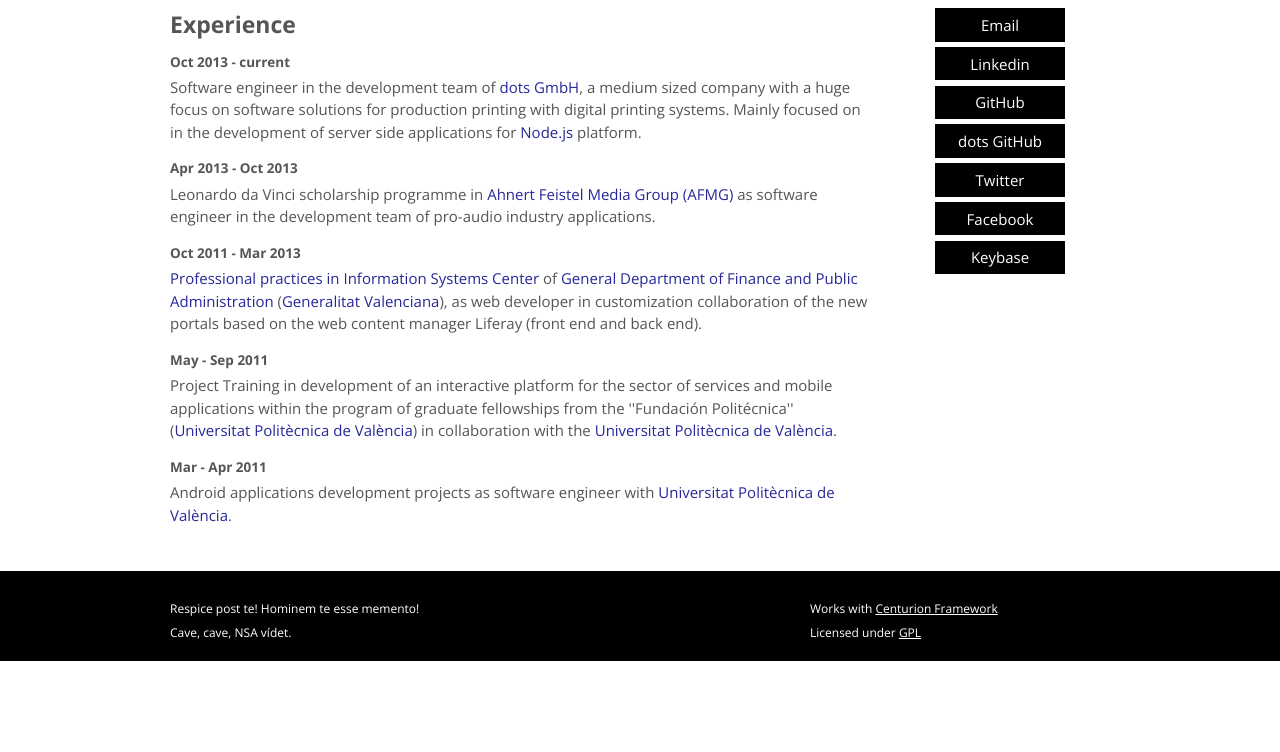
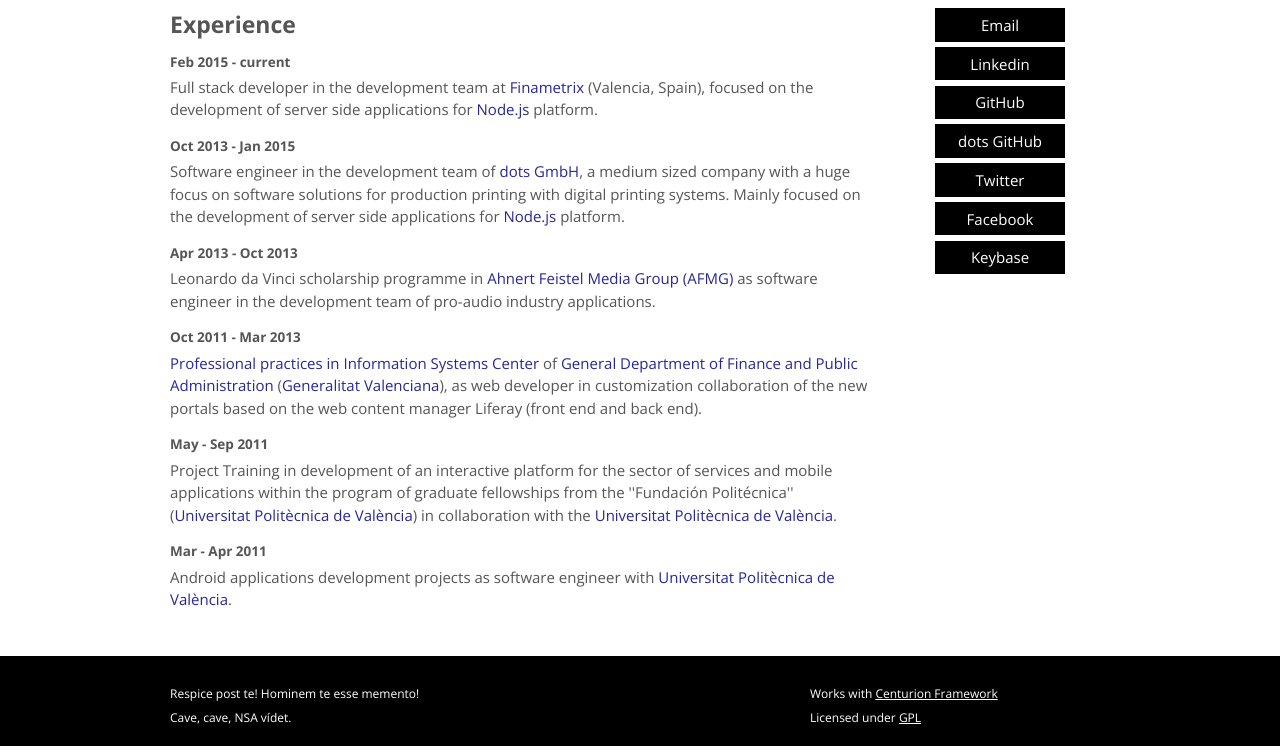
Before and after one commit to antoniobusrod/antoniobusrod.github.io, a plain HTML site: page portfolio.html in a window 1280 px wide. Both pictures are taken after a click on the link "EXPERIENCE". Shown: the part 177-929 px from the top of the page. Before the commit the page ends 844 px from the top, so only its background shows below. Drawn offline with nearby package versions, Linux system fonts and the light colour scheme.

Commit message:
update experience: move to Finametrix

```diff
--- a/portfolio.html
+++ b/portfolio.html
@@ -71,8 +71,10 @@
 
 	<div id="experience">
 		<h2>Experience</h2>
-		<h4>Oct 2013 - current</h4>
-        <p>Software engineer in the development team of <a href="http://dots.de/">dots GmbH</a>, a medium sized company with a huge focus on software solutions for production printing with digital printing systems. Mainly focused on in the development of server side applications for <a href="http://nodejs.org/">Node.js</a> platform.</p>
+		<h4>Feb 2015 - current</h4>
+		<p>Full stack developer in the development team at <a href="http://finametrix.com/">Finametrix</a> (Valencia, Spain), focused on the development of server side applications for <a href="http://nodejs.org/">Node.js</a> platform.</p>
+		<h4>Oct 2013 - Jan 2015</h4>
+        <p>Software engineer in the development team of <a href="http://dots.de/">dots GmbH</a>, a medium sized company with a huge focus on software solutions for production printing with digital printing systems. Mainly focused on the development of server side applications for <a href="http://nodejs.org/">Node.js</a> platform.</p>
 		<h4>Apr 2013 - Oct 2013</h4>
 		<p>Leonardo da Vinci scholarship programme in <a href="http://afmg.eu">Ahnert Feistel Media Group (AFMG)</a>&nbsp;as software engineer in the development team of pro-audio industry applications.</p>
 		<h4>Oct 2011 - Mar 2013</h4>
```
